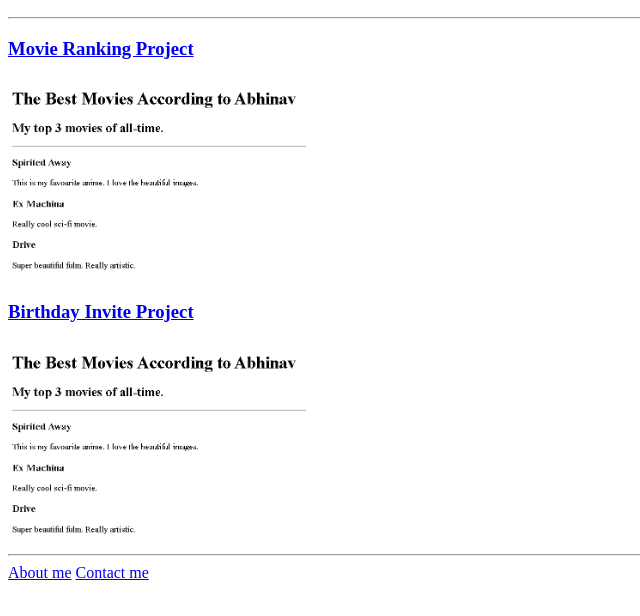
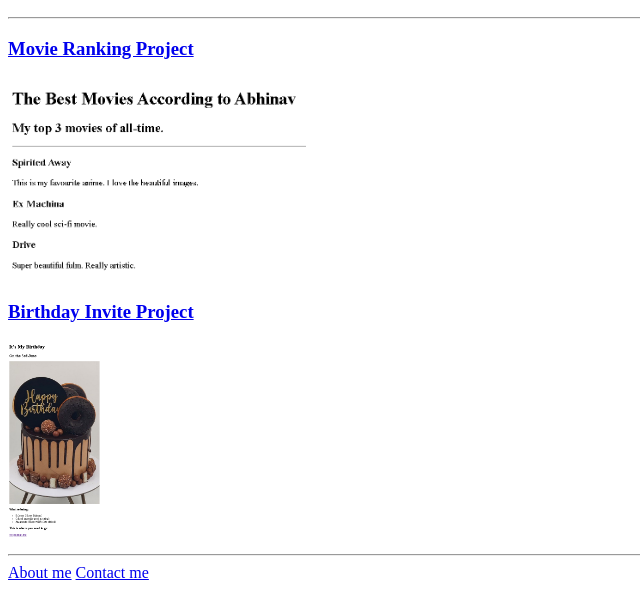
Before and after one commit to abhinavsinghh/html-portfolio, a plain HTML site: page index.html in a window 1280 px wide. Shown: the part 110-726 px from the top of the page, without its empty margins (0-640 px from the left). Drawn offline with Linux system fonts and the light colour scheme.

Commit message:
Update index.html

```diff
--- a/index.html
+++ b/index.html
@@ -11,7 +11,7 @@
     <h3><a href="public/movie-ranking.html">Movie Ranking Project</a></h3>
     <img src="assets/images/Screenshot 2024-05-04 194935.png" height="200" alt="Movie Ranking Project">
     <h3><a href="public/birthday-invite.html">Birthday Invite Project</a></h3>
-    <img src="assets/images/Screenshot 2024-05-04 194935.png" height="200" alt="Birthday Invite Project">
+    <img src="assets/images/Screenshot 2024-05-04 195034.png" height="200" alt="Birthday Invite Project">
 
     <hr>
     <a href="C:\Users\user\Desktop\Udemy\Done\4.3+HTML+Portfolio+Project\4.3 HTML Porfolio Project\public\about.html">About me</a>
```
